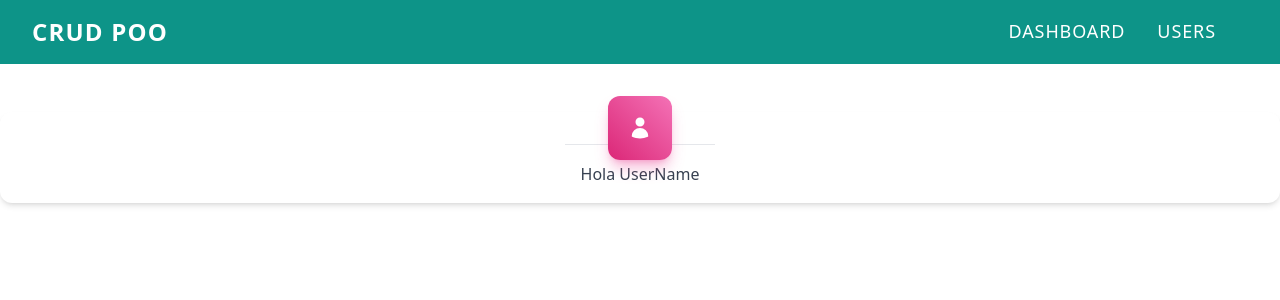
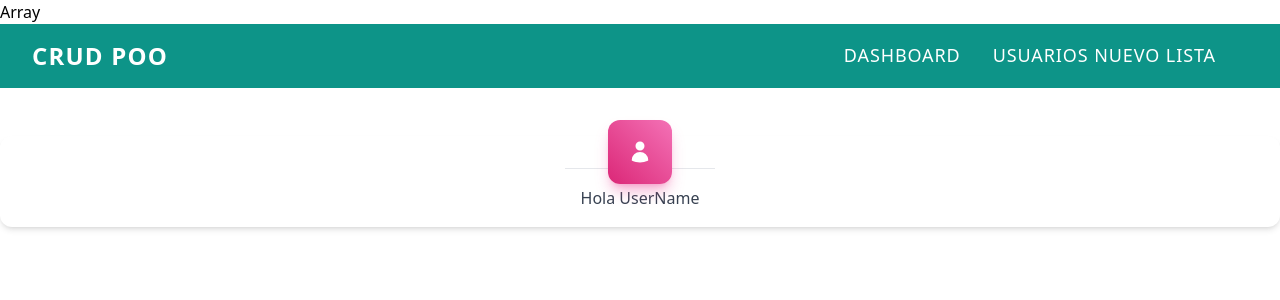
Before and after one commit to WilSotoA/crud-php, a PHP site: page /crud-php/dashboard/ in a window 1280 px wide. Shown: the top 300 px of the page. Run offline with PHP 8.4, Linux system fonts and the light colour scheme; style sheets or scripts are compiled from the project's sources; some libraries are stand-ins or nearby versions.

Commit message:
add-views-for-users

```diff
--- a/app/models/viewsModel.php
+++ b/app/models/viewsModel.php
@@ -6,7 +6,7 @@ class viewsModel
 {
     protected function obtainViewsModel($view)
     {
-        $blankList = ['dashboard'];
+        $blankList = ['dashboard', 'userNew', 'userList', 'userSearch'];
 
         if (in_array($view, $blankList)) {
             if (is_file('app/views/content/' . $view . '-view.php')) {
--- /dev/null
+++ b/app/views/content/userList-view.php
@@ -0,0 +1 @@
+Lista de usuarios
--- /dev/null
+++ b/app/views/content/userNew-view.php
@@ -0,0 +1 @@
+Nuevo usuario
--- a/app/views/inc/navbar.php
+++ b/app/views/inc/navbar.php
@@ -9,7 +9,9 @@
                 <div class="w-0 group-hover:w-full h-0.5 bg-white ease-in-out duration-500"></div>
             </span>
             <span class="group">
-                Users
+                Usuarios
+                <a href="<?php echo APP_URL; ?>userNew/">Nuevo</a>
+                <a href="<?php echo APP_URL; ?>userList/">Lista</a>
                 <div class="w-0 group-hover:w-full h-0.5 bg-white ease-in-out duration-500"></div>
             </span>
             <span class="group">
--- a/index.php
+++ b/index.php
@@ -7,6 +7,7 @@ require_once 'app/views/inc/session_start.php';
 
 if (isset($_GET['views'])) {
     $url = explode('/', $_GET['views']);
+    echo $url;
 } else {
     $url = ['login'];
 }
```
